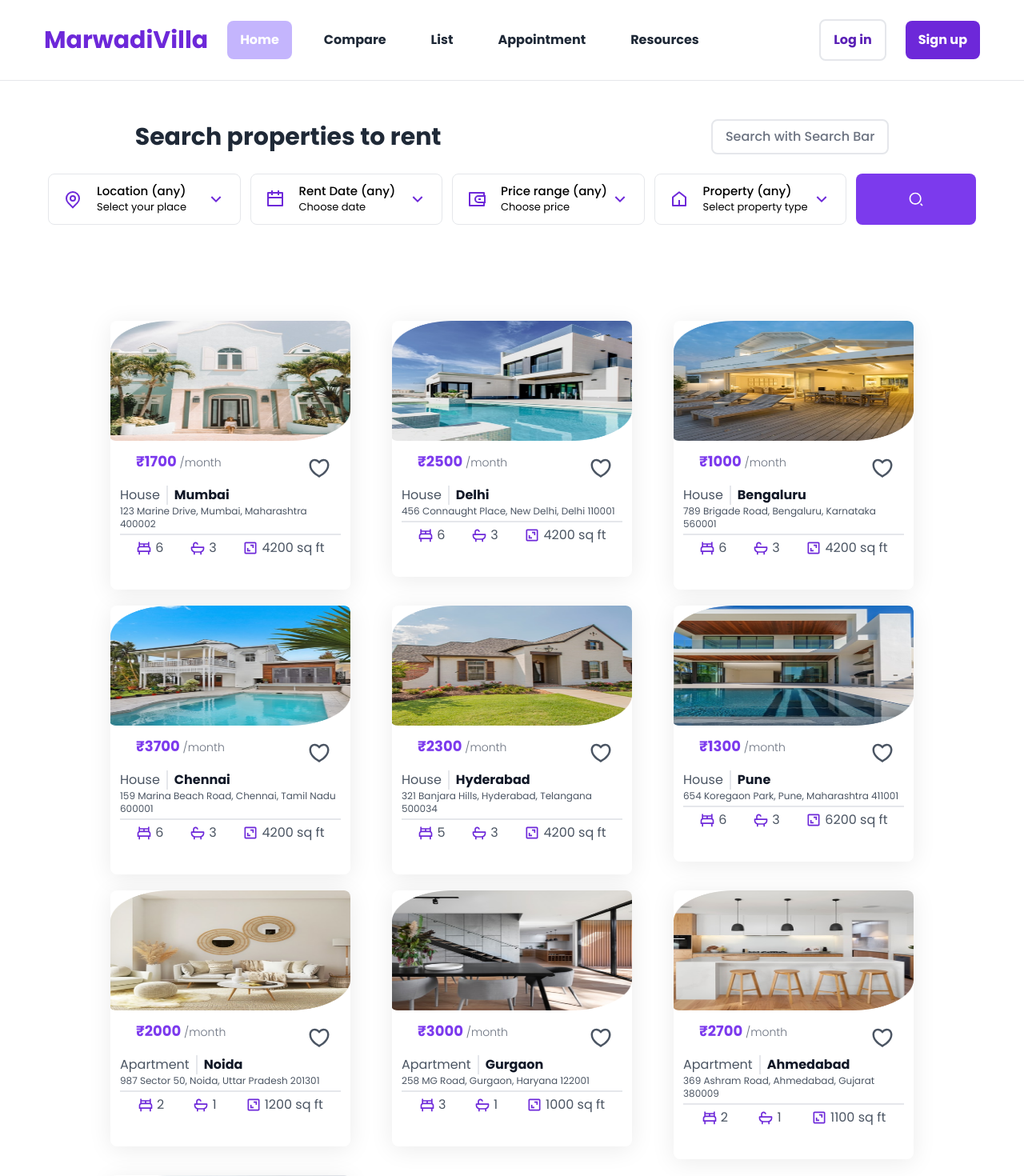
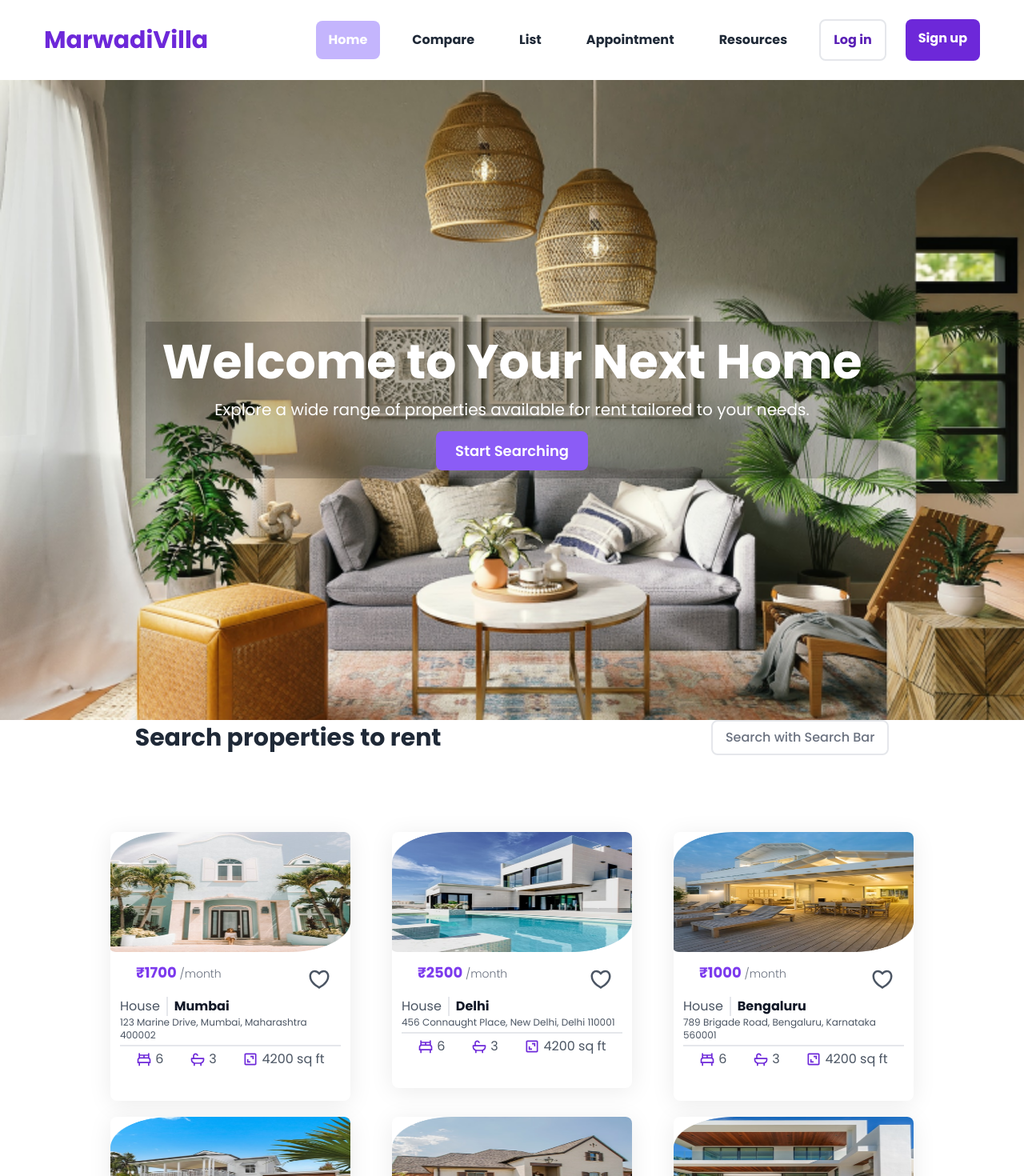
Before and after one commit to anupsinghh/MarwadiVilla, a React (Create React App) app: page / in a window 1280 px wide. Shown: the top 1470 px of the page at 80% size. Built offline with nearby package versions, Linux system fonts and the light colour scheme.

Commit message:
House details added

```diff
--- a/src/App.js
+++ b/src/App.js
@@ -15,6 +15,7 @@ function App() {
        <Header/>
        <Routes>
         <Route path="/" element={<Home/>} />
+
        </Routes>
        <Footer/>
     </div>
--- a/src/components/Banner.js
+++ b/src/components/Banner.js
@@ -9,7 +9,7 @@ const Banner = () => {
                 <h1 className="text-3xl font-bold text-gray-800">Search properties to rent</h1>
                 <div className="border-2 px-4 py-2 rounded-lg text-gray-500 font-medium  hover:bg-violet-300 hover:text-white hover:cursor-text">Search with Search Bar</div>
             </div>
-            <Search/>
+            {/* <Search/> */}
         </section>
 
 
--- a/src/components/Header.js
+++ b/src/components/Header.js
@@ -1,32 +1,59 @@
-import React from "react";
-
-import {Link} from "react-router-dom";
-
-// import Logo from "../assets/img/logo.svg";
+import React, { useState } from "react";
+import { Link } from "react-router-dom";
 
 const Header = () => {
+    const [isMenuOpen, setIsMenuOpen] = useState(false);
+
+    const toggleMenu = () => {
+        setIsMenuOpen((prev) => !prev);
+    };
+
     return (
-        <header className="py-6 mb-12 border-b">
-            <div className="container mx-auto flex justify-between items-center font-bold text-gray-800" >
-                <div className="flex justify-between items-center gap-6">
-                    <Link to="/">
-                        {/* <img src={Logo} alt="logo"/> */}
-                        <p className="text-violet-700 hover:text-violet-800 text-3xl font-bold transition">MarwadiVilla</p>
-                    </Link>
-                    <Link className="px-4 py-3 bg-violet-300 text-white rounded-lg" to="">Home</Link>
-                    <Link className="px-4 py-3 hover:bg-violet-300 hover:text-white rounded-lg" to="">Compare</Link>
-                    <Link className="px-4 py-3 hover:bg-violet-300 hover:text-white rounded-lg"  to="">List</Link>
-                    <Link className="px-4 py-3 hover:bg-violet-300 hover:text-white rounded-lg"  to="">Appointment</Link>
-                    <Link className="px-4 py-3 hover:bg-violet-300 hover:text-white rounded-lg"  to="">Resources</Link>
-                </div>
-                <div className="flex items-center gap-6 ">
-                    <Link className="border-2 text-violet-800  px-4 py-3 rounded-lg hover:bg-violet-300 hover:text-white transition" to="">Log in</Link>
-                    <Link className="bg-violet-700 hover:bg-violet-800 text-white px-4 py-3 rounded-lg transition " to="">Sign up</Link>
+        <header className="py-4 md:py-6 mb-4 md:mb-0 bg-white shadow-md">
+            <div className="container mx-auto flex justify-between items-center font-bold text-gray-800 relative">
+                <Link to="/">
+                    <p className="text-violet-700 hover:text-violet-800 text-3xl font-bold transition">MarwadiVilla</p>
+                </Link>
+
+                {/* Hamburger icon for mobile */}
+                <div className="block md:hidden">
+                    <button onClick={toggleMenu} className="flex items-center text-violet-700 focus:outline-none">
+                        {isMenuOpen ? (
+                            <svg className="w-6 h-6" fill="none" stroke="currentColor" viewBox="0 0 24 24" xmlns="http://www.w3.org/2000/svg">
+                                <path strokeLinecap="round" strokeLinejoin="round" strokeWidth="2" d="M6 18L18 6M6 6l12 12" />
+                            </svg>
+                        ) : (
+                            <svg className="w-6 h-6" fill="none" stroke="currentColor" viewBox="0 0 24 24" xmlns="http://www.w3.org/2000/svg">
+                                <path strokeLinecap="round" strokeLinejoin="round" strokeWidth="2" d="M4 6h16M4 12h16m-7 6h7" />
+                            </svg>
+                        )}
+                    </button>
                 </div>
 
+                {/* Navigation Links */}
+                <nav className={`md:flex md:items-center md:gap-6 absolute md:static bg-white md:bg-transparent shadow-md md:shadow-none transition-all duration-300 ease-in-out ${isMenuOpen ? 'top-16 left-0 w-full md:w-auto' : 'top-[-200px] md:top-0'}`}>
+                    <div className="flex flex-col md:flex-row md:gap-6">
+                        <Link className="px-4 py-3 bg-violet-300 text-white rounded-lg md:mt-0" to="">Home</Link>
+                        <Link className="px-4 py-3 hover:bg-violet-300 hover:text-white rounded-lg md:mt-0" to="">Compare</Link>
+                        <Link className="px-4 py-3 hover:bg-violet-300 hover:text-white rounded-lg md:mt-0" to="">List</Link>
+                        <Link className="px-4 py-3 hover:bg-violet-300 hover:text-white rounded-lg md:mt-0" to="">Appointment</Link>
+                        <Link className="px-4 py-3 hover:bg-violet-300 hover:text-white rounded-lg md:mt-0" to="">Resources</Link>
+                    </div>
+
+                    {/* Auth Links for mobile */}
+                    <div className="flex flex-col md:flex-row md:gap-6 mt-4 md:mt-0">
+                        <Link className="border-2 text-violet-800 px-4 py-3 rounded-lg hover:bg-violet-300 hover:text-white transition" to="">Log in</Link>
+                        <Link className="bg-violet-700 hover:bg-violet-800 text-white px-4 py-3 rounded-lg transition" to="">Sign up</Link>
+                    </div>
+                </nav>
             </div>
+
+            {/* Backdrop when menu is open */}
+            {isMenuOpen && (
+                <div className="fixed inset-0 bg-black opacity-50 z-40" onClick={toggleMenu}></div>
+            )}
         </header>
-    )
+    );
 }
 
 export default Header;
--- a/src/components/HouseList.js
+++ b/src/components/HouseList.js
@@ -28,7 +28,7 @@ const HouseList = () => {
                 <div className='grid md:grid-cols-2 lg:grid-cols-3 gap-4 lg:gap-5'>
                     {houses.map((house,index) => {
                         return(
-                            <Link to={`/property/${house.id}`} key={index}>
+                            <Link to={`/property/₹{house.id}`} key={index}>
                                 <House house={house}/>
                             </Link>
                         )
--- /dev/null
+++ b/src/components/Intro.js
@@ -0,0 +1,26 @@
+import React from "react";
+import { Link } from "react-router-dom"; // Import if you're using React Router for navigation
+import bannerImage from '../assets/img/apartments/a6lg.png'; // Adjust the path to your asset image
+
+const IntroPage = () => {
+    return (
+        <div className="banner-container flex flex-col items-center justify-center h-screen bg-cover bg-center"
+             style={{ backgroundImage: `url(${bannerImage})` }}>
+
+            <div className="content relative z-10 text-center text-white p-5">
+                <div className="overlay absolute inset-0 bg-black opacity-20 z-0"></div>
+
+                <h1 className="text-4xl md:text-6xl font-bold mb-4 relative z-10">Welcome to Your Next Home</h1>
+                <p className="text-lg md:text-xl mb-6 relative z-10">
+                    Explore a wide range of properties available for rent tailored to your needs.
+                </p>
+                <Link to="/search" className="bg-violet-500 px-6 py-3 rounded-lg text-lg font-semibold
+                                                hover:bg-violet-400 transition duration-300 relative z-10">
+                    Start Searching
+                </Link>
+            </div>
+        </div>
+    );
+}
+
+export default IntroPage;
--- a/src/data.js
+++ b/src/data.js
@@ -68,7 +68,7 @@ export const housesData = [
     bedrooms: "6",
     bathrooms: "3",
     surface: "4200 sq ft",
-    year: "2016",
+    year: "2024",
     price: "1700",
     date: "5",
     agent: {
@@ -90,7 +90,7 @@ export const housesData = [
     bedrooms: "6",
     bathrooms: "3",
     surface: "4200 sq ft",
-    year: "2016",
+    year: "2024",
     price: "2500",
     date: "10",
     agent: {
@@ -112,7 +112,7 @@ export const housesData = [
     bedrooms: "6",
     bathrooms: "3",
     surface: "4200 sq ft",
-    year: "2016",
+    year: "2024",
     price: "1000",
     date: "5",
     agent: {
@@ -134,7 +134,7 @@ export const housesData = [
     bedrooms: "6",
     bathrooms: "3",
     surface: "4200 sq ft",
-    year: "2016",
+    year: "2024",
     price: "3700",
     date: "15",
     agent: {
@@ -156,7 +156,7 @@ export const housesData = [
     bedrooms: "5",
     bathrooms: "3",
     surface: "4200 sq ft",
-    year: "2015",
+    year: "2024",
     price: "2300",
     date: "20",
     agent: {
@@ -178,7 +178,7 @@ export const housesData = [
     bedrooms: "6",
     bathrooms: "3",
     surface: "6200 sq ft",
-    year: "2014",
+    year: "2024",
     price: "1300",
     date: "5",
     agent: {
@@ -196,11 +196,11 @@ export const housesData = [
     image: Apartment1,
     imageLg: Apartment1Lg,
     country: "Noida",
-    address: "987 Sector 50, Noida, Uttar Pradesh 201301",
+    address: "987 Sector 50, Noida, Uttar Pradesh 202401",
     bedrooms: "2",
     bathrooms: "1",
     surface: "1200 sq ft",
-    year: "2012",
+    year: "2024",
     price: "2000",
     date: "10",
     agent: {
@@ -222,7 +222,7 @@ export const housesData = [
     bedrooms: "3",
     bathrooms: "1",
     surface: "1000 sq ft",
-    year: "2011",
+    year: "2024",
     price: "3000",
     date: "15",
     agent: {
@@ -244,7 +244,7 @@ export const housesData = [
     bedrooms: "2",
     bathrooms: "1",
     surface: "1100 sq ft",
-    year: "2011",
+    year: "2024",
     price: "2700",
     date: "5",
     agent: {
@@ -252,27 +252,7 @@ export const housesData = [
       name: "Jerry Schenck",
       phone: "0123 456 78910",
     },
-  },
-  {
-    id: 10,
-    type: "House",
-    name: "House 7",
-    description:
-      "Lorem ipsum dolor sit amet consectetur adipisicing elit. Amet, illoat. Repudiandae ratione impedit delectus consectetur. Aspernaturvero obcaecati placeat ab distinctio unde ipsam molestias atqueratione delectus blanditiis nemo eius dignissimos doloremque quaealiquid maiores id tempore consequatur, quod pariatur saepe.",
-    image: House7,
-    imageLg: House7Lg,
-    country: "Kolkata",
-    address: "123 Park Street, Kolkata, West Bengal 700016",
-    bedrooms: "5",
-    bathrooms: "3",
-    surface: "3200 sq ft",
-    year: "2017",
-    price: "3400",
-    date: "2",
-    agent: {
-      image: Agent10,
-      name: "Wayne Watson",
-      phone: "0123 456 78910",
-    },
+
+
   },
 ];
--- a/src/pages/Home.js
+++ b/src/pages/Home.js
@@ -2,10 +2,12 @@ import React from "react";
 
 import Banner from "../components/Banner";
 import HouseList from "../components/HouseList";
+import Intro from "../components/Intro"
 
 const Home = () => {
     return(
         <div className="min-h-[1800px] ">
+            <Intro/>
             <Banner/>
             <HouseList/>
         </div>
```
